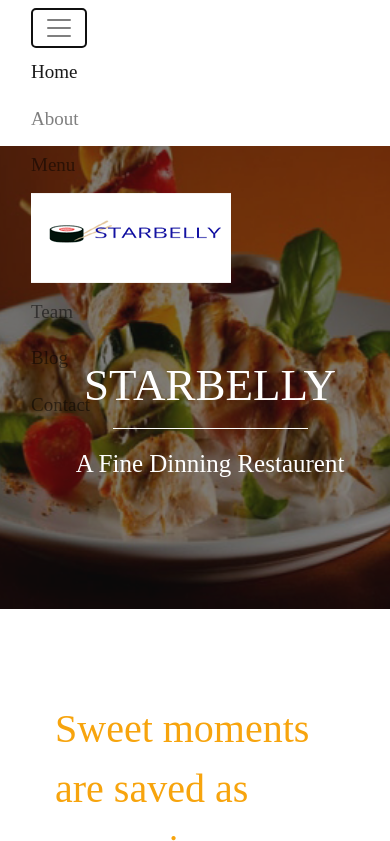
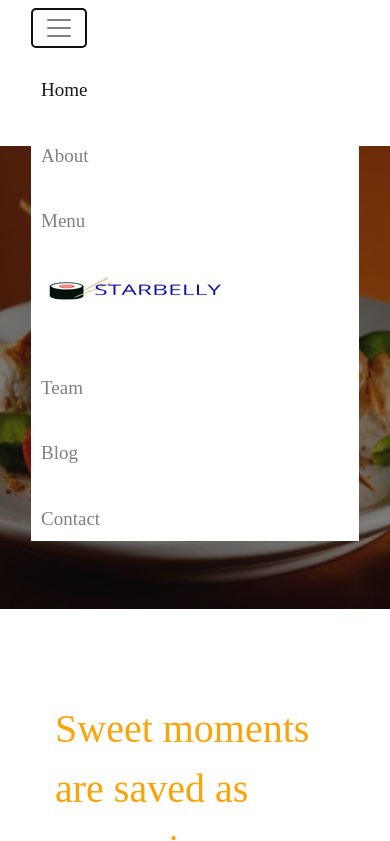
Before and after one commit to somanandi/satarbelly, a plain HTML site: page index.html in a window 390 px wide. Both pictures are taken after a click on the button "Toggle navigation". Shown: the top 841 px of the page. Drawn offline with nearby package versions, Linux system fonts and the light colour scheme.

Commit message:
second commite

```diff
--- a/css/style.css
+++ b/css/style.css
@@ -27,11 +27,12 @@
 }
 .starbelly-navbar-list {
     column-gap: 15px;
+    background-color: #fff;
+    row-gap: 1px;
 }
 .starbelly-navbar-list li {
-    padding-right: 30px;
+    padding: 20px 0 0 10px;
     font-size: 19px;
-    padding-top: 21px;
 }
 /* footer part css*/
 .footer {
@@ -533,9 +534,7 @@ p.card-text {
 /* iphone SE Responsive */
 @media only screen and (min-width: 320px) and (max-width: 767px) {
 /* navbar */
-.starbelly-navbar-list li {
-    padding-top: 2px;
-}
+
 /* banner part css */
 .banner-title {
     font-size: 45px;
```
